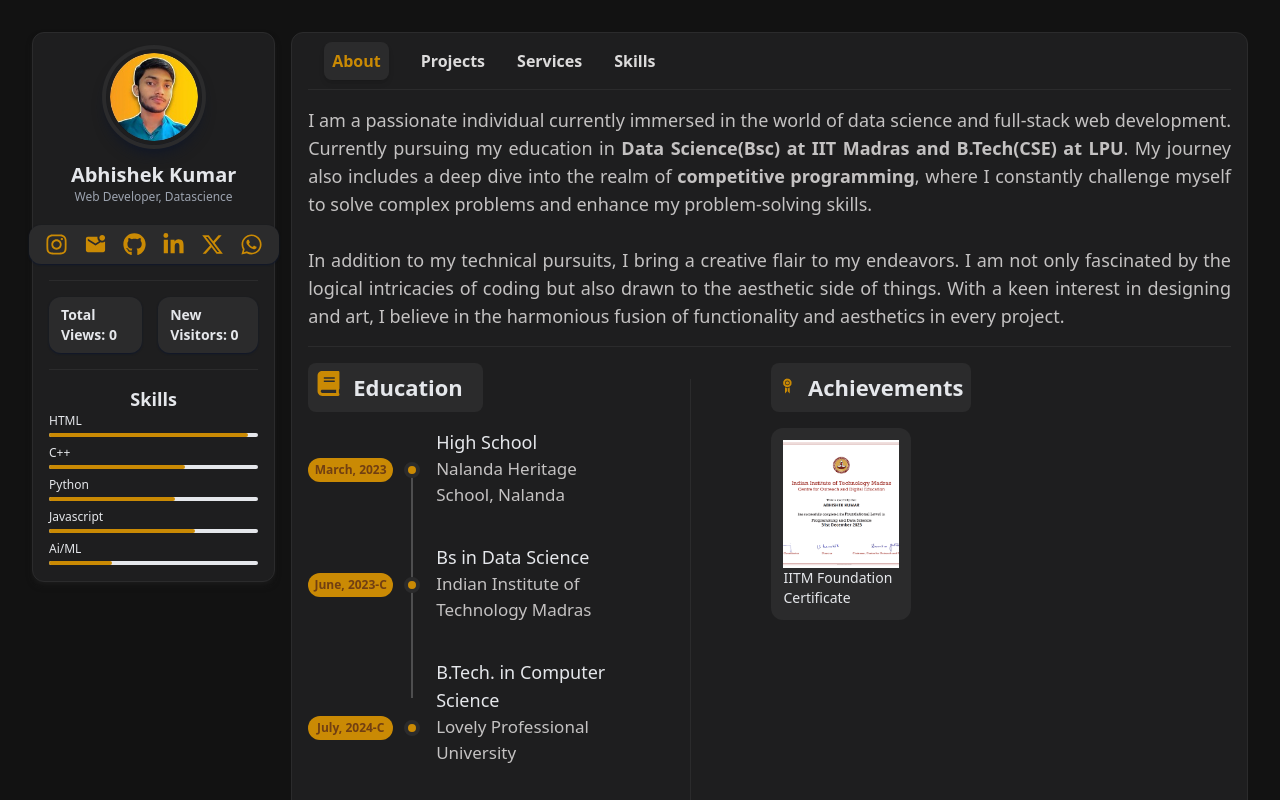
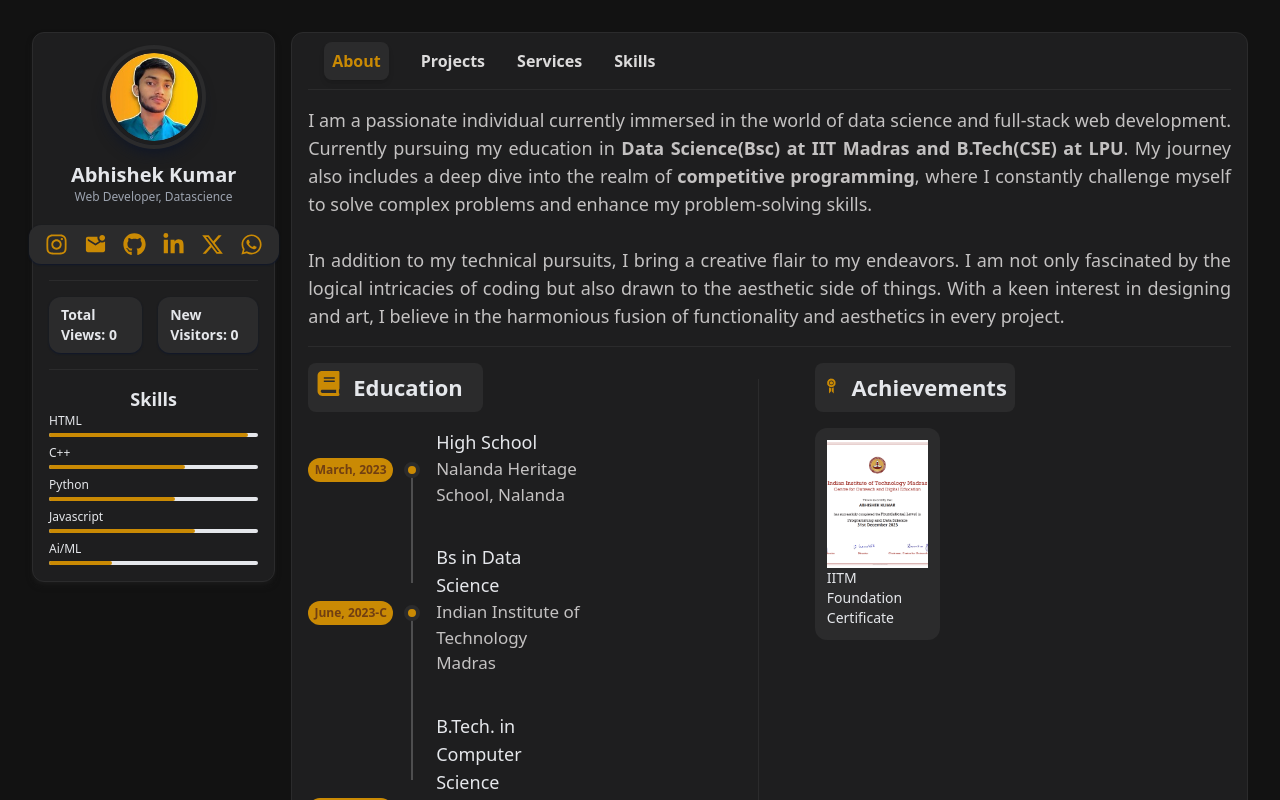
Before and after one commit to meaviishek/Portfolio-backend, a React (Vite) app in the folder frontend/: page / in a window 1280 px wide. Shown: the top 800 px of the page. Built offline with nearby package versions, Linux system fonts and the light colour scheme; no server answers.

Commit message:
first change commit  dchhcgghhgjjjhhcc dcc

```diff
--- a/frontend/src/components/About.jsx
+++ b/frontend/src/components/About.jsx
@@ -34,9 +34,9 @@ In addition to my technical pursuits, I bring a creative flair to my endeavors.
   </motion.div>
   <hr className="h-px my-4 w-full border-0 bg-[#2B2B2C]"/>
 
-<div className="md:flex md:space-x-20">
+<div className="md:flex  ">
 
-<div>
+<div  className="mr-44" >
 <div className="flex  bg-[#2B2B2C] w-[175px] rounded-lg p-2">
   <FaBook size="25px" color="CA8A04"/>
   <h1 className="ml-3 text-[22px] font-semibold">Education</h1>
@@ -98,7 +98,7 @@ In addition to my technical pursuits, I bring a creative flair to my endeavors.
 <div className="hidden md:block border-l border-[#2B2B2C] h-full my-4"></div>
 </div>
 
-<div>
+<div className="ml-14">
 <div className="flex  bg-[#2B2B2C] w-[200px] rounded-lg p-2">
   <GiAchievement size="30px" color="CA8A04"/>
   <h1 className="ml-3 text-[22px] font-semibold">Achievements</h1>
```
